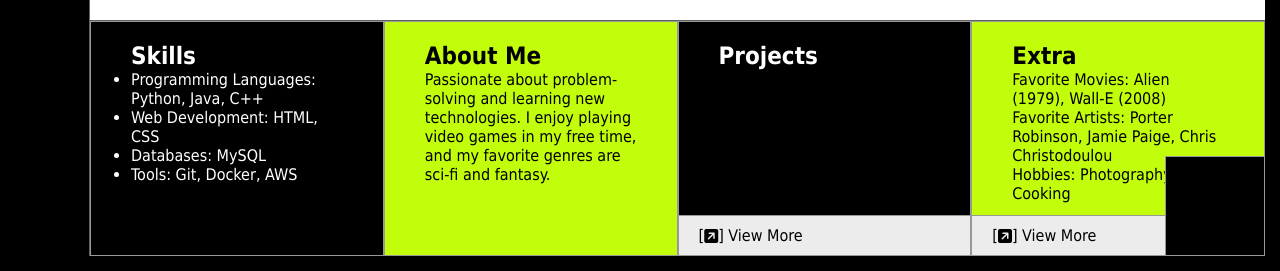
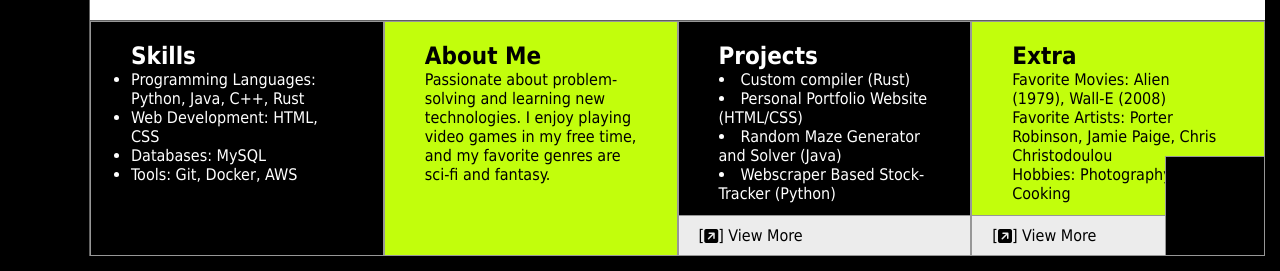
Before and after one commit to arkg7/portfolio, a website: page index.html in a window 1280 px wide. Shown: the part 529-800 px from the top of the page. Drawn offline with Linux system fonts and the light colour scheme; a web font is replaced by a local one.

Commit message:
projects text update

```diff
--- a/index.html
+++ b/index.html
@@ -55,7 +55,7 @@
         <div class="skills-container">
             <h2>Skills</h2>
             <ul>
-                <li>Programming Languages: Python, Java, C++</li>
+                <li>Programming Languages: Python, Java, C++, Rust</li>
                 <li>Web Development: HTML, CSS</li>
                 <li>Databases: MySQL</li>
                 <li>Tools: Git, Docker, AWS</li>
@@ -70,6 +70,10 @@
         </div>
         <div class="projects-container">
             <h2>Projects</h2>
+            <li>Custom compiler (Rust)</li>
+            <li>Personal Portfolio Website (HTML/CSS)</li>
+            <li>Random Maze Generator and Solver (Java)</li>
+            <li>Webscraper Based Stock-Tracker (Python)</li>
             <a class="bottom-button" href="./projects/">
                 [
                 <i class="fa-solid fa-square-arrow-up-right"></i>
```
